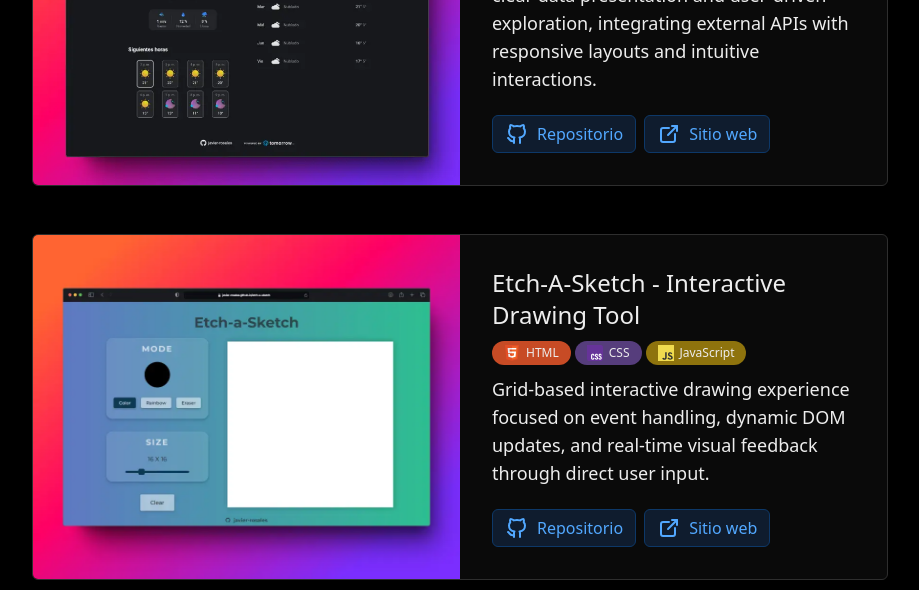
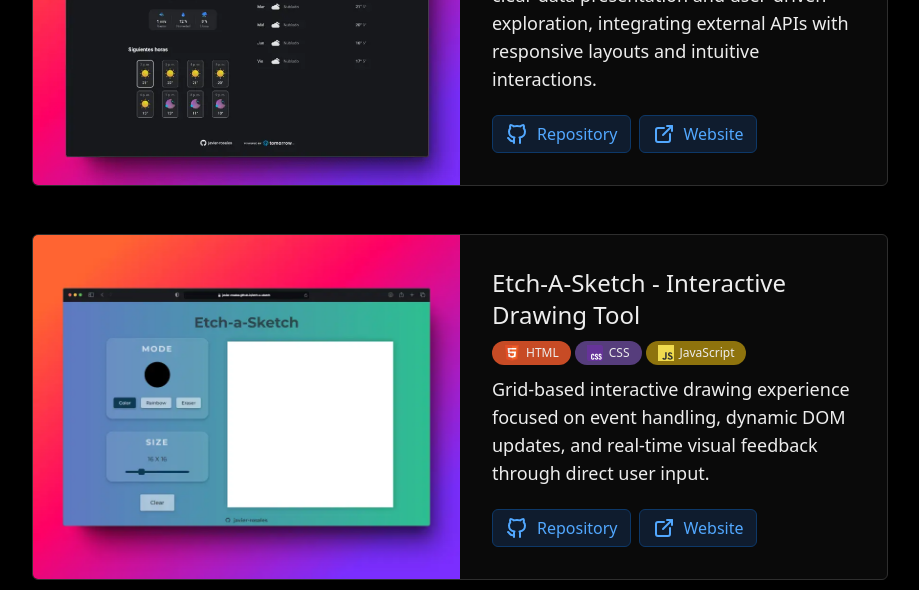
Before and after one commit to javier-rosales/portfolio, a React (Vite) app: page / in a window 1280 px wide. Shown: the part 1640-2230 px from the top of the page, without its empty margins (180-1099 px from the left). Built offline with nearby package versions, Linux system fonts and the light colour scheme.

Commit message:
Translate buttons to english

```diff
--- a/src/components/ProjectCard.jsx
+++ b/src/components/ProjectCard.jsx
@@ -41,12 +41,12 @@ const ProjectCard = ({
           <ButtonLink
             icon={<GitHub size={linkIconSize} />}
             href={repoLink}
-            text='Repositorio'
+            text='Repository'
           />
           <ButtonLink
             icon={<ExternalLink size={linkIconSize} />}
             href={liveLink}
-            text='Sitio web'
+            text='Website'
           />
         </div>
       </div>
```
